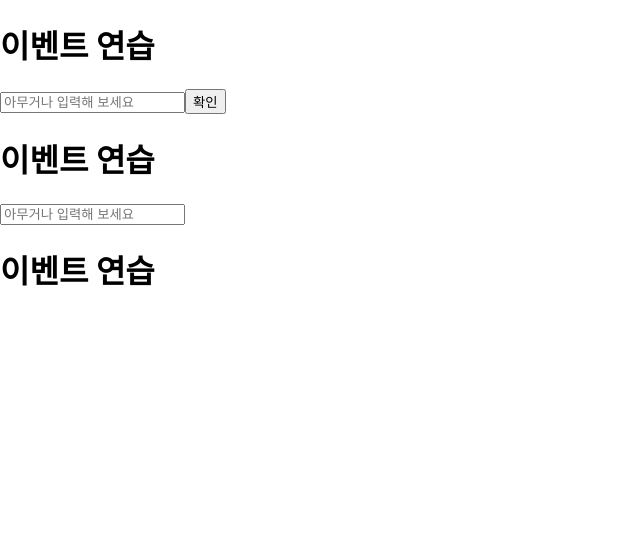
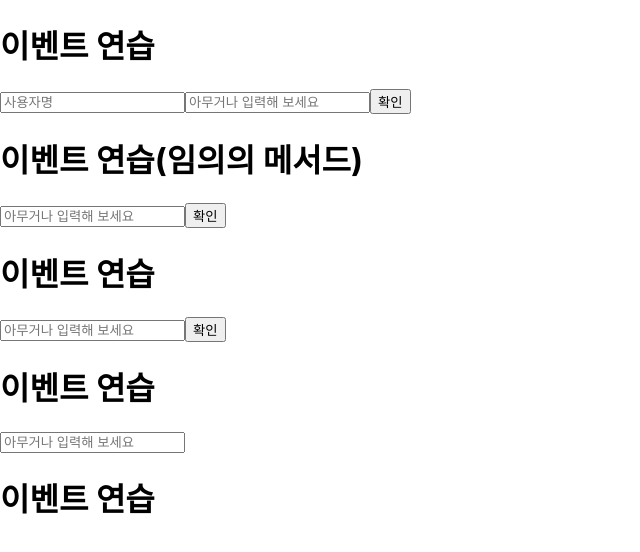
Before and after one commit to sanghyunbak/hello-react, a React (Create React App) app: page / in a window 1280 px wide. Shown: the top 552 px of the page, without its empty margins (0-640 px from the left). Built offline with nearby package versions, Linux system fonts and the light colour scheme.

Commit message:
[modify] add chapter 4 onchange event handler for functional component

```diff
--- /dev/null
+++ b/src/chapter4_event_hendling/EventPractice_using_class_components.js
@@ -0,0 +1,44 @@
+import React, {Component} from 'react';
+
+class EventPracticeUsingMethod extends Component {
+
+  state = {
+    message: ''
+  }
+
+  constructor(props) {
+    super(props);
+    this.handleChange = this.handleChange.bind(this);
+    this.handleClick = this.handleClick.bind(this);
+  }
+
+  handleChange(e) {
+    this.setState({
+      message: e.target.value
+    });
+  }
+
+  handleClick(e) {
+    alert(this.state.message);
+    this.setState({
+      message: ''
+    });
+  }
+  render() {
+    return (
+        <div>
+          <h1>이벤트 연습(임의의 메서드)</h1>
+          <input
+            type="text"
+            name="message"
+            placeholder="아무거나 입력해 보세요"
+            value={this.state.message}
+            onChange={this.handleChange}
+            />
+          <button onClick={this.handleClick}>확인</button>
+        </div>
+    );
+  }
+}
+
+export default EventPracticeUsingMethod;
--- /dev/null
+++ b/src/chapter4_event_hendling/EventPractice_using_functional_components.js
@@ -0,0 +1,45 @@
+import React, {useState} from 'react';
+
+const EventPracticeUsingFunctionalMethod = () => {
+  const [username, setUsername] = useState('');
+  const [message, setMessage] = useState('');
+  // useState function get inital state value and return current state and state change function
+  const onChangeUsername = e => setUsername(e.target.value);
+  const onChangeMessage = e => setMessage(e.target.value);
+  // make another functino define... to get a parameter "e" ?
+  // functional programming: assign a function to variable onChangexxx
+  const onClick = () => {
+    alert(username + ':' + message);
+    setUsername('');
+    setMessage('');
+  };
+  const onKeyPress = e => {
+    if (e.key === 'Enter') {
+      onClick();
+    }
+  };
+
+  return (
+      <div>
+        <h1>이벤트 연습</h1>
+        <input
+            type="text"
+            name="username"
+            placeholder="사용자명"
+            value={username}
+            onChange={onChangeUsername}
+        />
+        <input
+          type="text"
+          name={"message"}
+          placeholder={"아무거나 입력해 보세요"}
+          value={message}
+          onChange={onChangeMessage}
+          onKeyPress={onKeyPress}
+          />
+        <button onClick={onClick}> 확인</button>
+      </div>
+  );
+};
+
+export default EventPracticeUsingFunctionalMethod;
--- a/src/index.js
+++ b/src/index.js
@@ -19,10 +19,18 @@ import EventPracticeOnChange
   from './chapter4_event_hendling/EventPracticeOnChange';
 import EventPracticeWithState
   from './chapter4_event_hendling/EventPracticeWithState';
+import EventPractice_using_method
+  from './chapter4_event_hendling/EventPractice_using_class_components';
+import EventPractice_using_functional_components
+  from './chapter4_event_hendling/EventPractice_using_functional_components';
+import EventPractice_using_class_components
+  from './chapter4_event_hendling/EventPractice_using_class_components';
 
 const root = ReactDOM.createRoot(document.getElementById('root'));
 root.render(
     <React.StrictMode>
+      <EventPractice_using_functional_components />
+      <EventPractice_using_class_components />
       <EventPracticeWithState/>
       <EventPracticeOnChange/>
       <EventPractice/>
```
